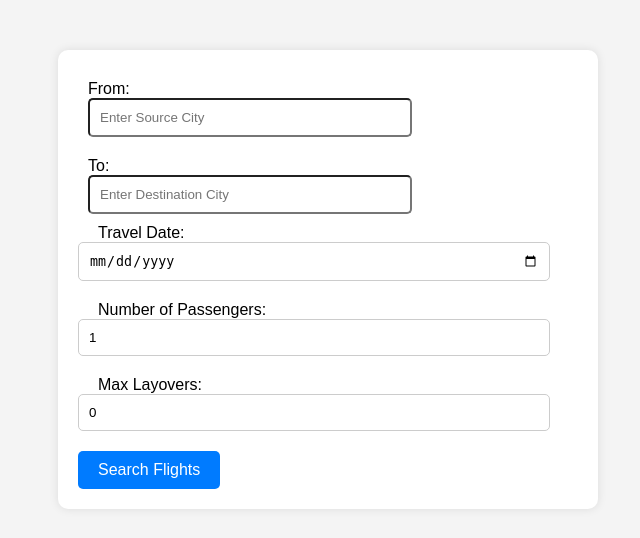
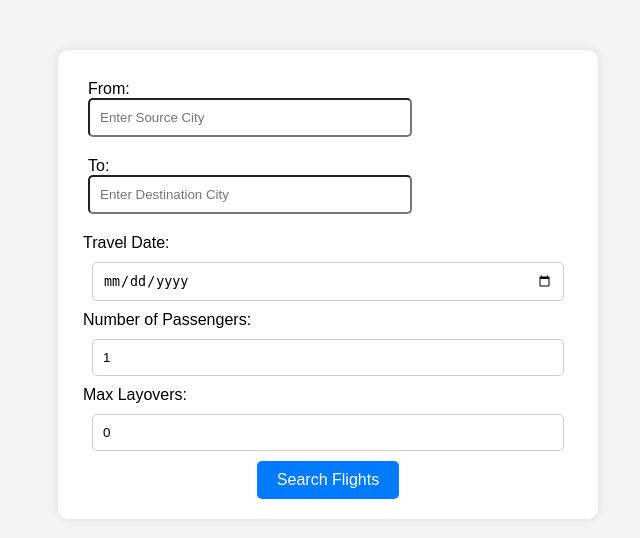
Before and after one commit to divyarajparia/Airline-Reservation-System-with-Dynamic-Scheduling, a Flask app: template templates/dashboard.html in a window 1280 px wide. Shown: the part 58-596 px from the top of the page, without its empty margins (312-952 px from the left). Run offline with Flask 3, Linux system fonts and the light colour scheme; the template is opened without the code that fills it, so the values that code supplies are empty; some libraries are stand-ins or nearby versions.

Commit message:
changed dashboard UI a bit

```diff
--- a/static/dashboard_styles.css
+++ b/static/dashboard_styles.css
@@ -53,37 +53,44 @@ h1 {
     border-radius: 10px;
 }
 
-.input-box {
+/* .input-box {
     position: relative;
     margin-bottom: 20px;
-}
+} */
 
 .input-box input {
     width: 90%;
     padding: 10px;
     border: 1px solid #ccc;
     border-radius: 5px;
+    display: block;
+    margin: 0 auto;
 }
 
 .input-box label{
-    padding: 10px;
-    margin: 10px;
+    padding: 5px;
+    margin: 5px 0;
+    display: block;
 }
 
 
 .input-container {
-    position: relative; /* Ensure dropdown positions correctly */
+    position: relative;
     width: 300px;
     padding: 10px;
     border-radius: 5px;
 }
 
 .input-container input{
-    position: relative; /* Ensure dropdown positions correctly */
+    position: relative;
     width: 300px;
     padding: 10px;
     border-radius: 5px;
+
 }
+
+
+
 
 button {
     background-color: #007BFF;
@@ -93,6 +100,12 @@ button {
     cursor: pointer;
     border-radius: 5px;
     font-size: 16px;
+    display: block ;
+    margin: 0 auto;
+}
+
+button[type="submit"] {
+    margin-top: 10px; /* Adjust the value as needed */
 }
 
 button:hover {
@@ -130,7 +143,7 @@ button:hover {
 /* Ensure the dropdown aligns with the input box */
 .dropdown {
     position: absolute;
-    width: 100%; /* Match input width */
+    width: 300px; /* Set a fixed width for the dropdown */
     max-height: 150px; /* Limit visible options (5 items ~30px each) */
     overflow-y: auto; /* Scroll if too many options */
     border: 1px solid #ccc;
@@ -164,6 +177,7 @@ button:hover {
     border-radius: 24px;
     box-shadow: 0 4px 8px rgba(0, 0, 0, 0.1);
     cursor: pointer;
+    background: linear-gradient(45deg, hsl(55, 59%, 85%), #ffecb3);
 }
 
 
--- a/templates/book_flight.html
+++ b/templates/book_flight.html
@@ -26,8 +26,8 @@
                     <p><strong>Airline:</strong> {{ flight[3] }}</p>
                 </div>
                 <div class="flight-details">
-                    <p><strong>From:</strong> {{ flight[4] }}</p>
-                    <p><strong>To:</strong> {{ flight[5] }}</p>
+                    <p><strong>From:</strong> {{ flight[4] }} {{ flight[9] }}</p>
+                    <p><strong>To:</strong> {{ flight[5] }} {{ flight[10] }}</p>
                 </div>
                 <div class="flight-details">
                     <p><strong>Departure:</strong> {{ flight[6] }}</p>
--- a/templates/dashboard.html
+++ b/templates/dashboard.html
@@ -45,18 +45,18 @@
             <!-- Date Input -->
             <div class="input-box">
                 <label for="travel_date">Travel Date:</label>
-                <input type="date" id="travel_date" name="travel_date" required>
+                <input type="date" id="travel_date" name="travel_date" placeholder="Travel Date" required>
             </div>
 
             <div class="input-box">
                 <label for="num_passengers">Number of Passengers:</label>
-                <input type="number" id="num_passengers" name="num_passengers" min="1" max="10" value="1" required>
+                <input type="number" id="num_passengers" name="num_passengers" placeholder="Passengers" min="1" max="10" value="1" required>
             </div>
 
             <!-- Max Layovers -->
             <div class="input-box">
                 <label for="max_layovers">Max Layovers:</label>
-                <input type="number" id="max_layovers" name="max_layovers" min="0" max="5" value="0" required>
+                <input type="number" id="max_layovers" name="max_layovers" placeholder="Max Layovers" min="0" max="5" value="0" required>
             </div>
 
             <button type="submit">Search Flights</button>
```
Also changed, not shown: app.py (+0 -16 lines).
